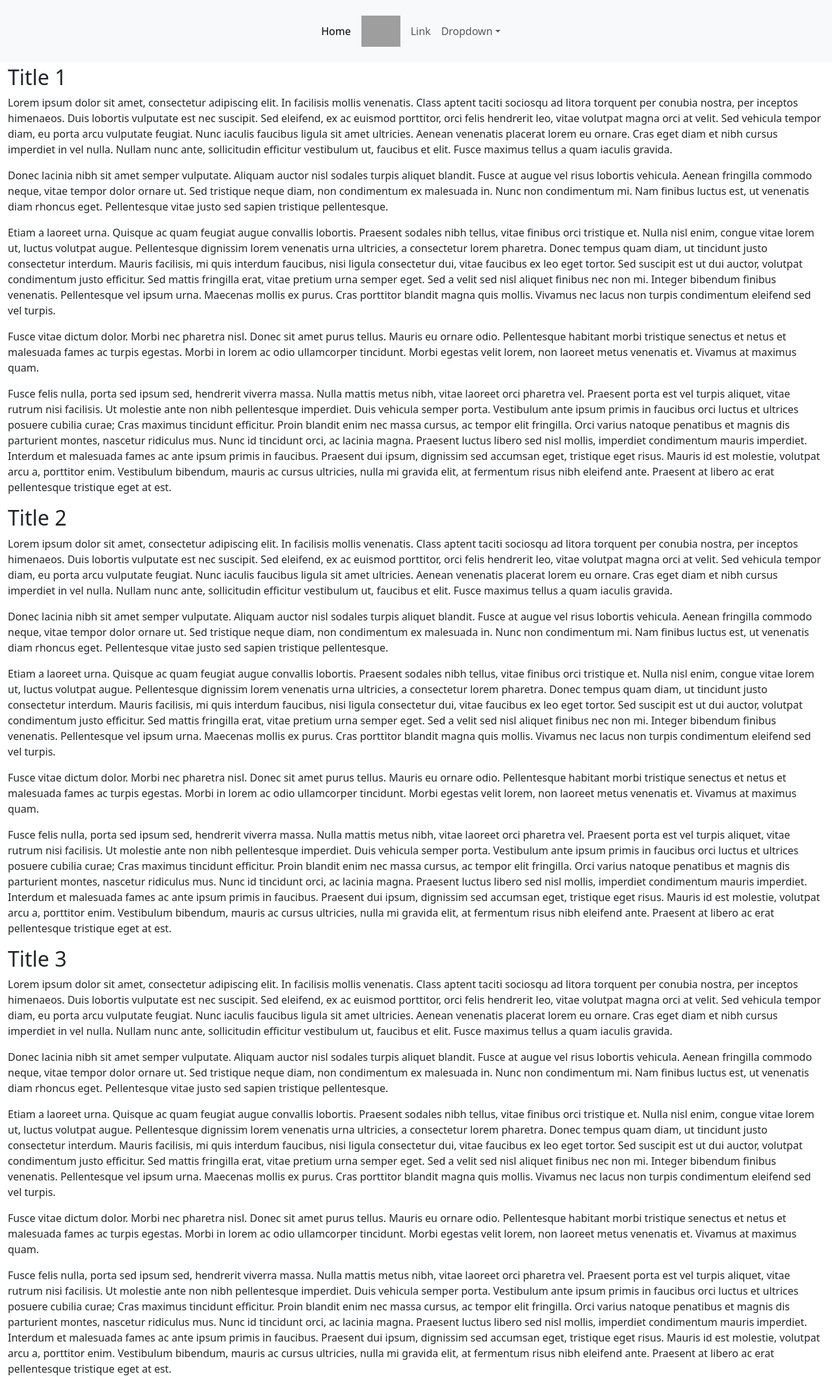
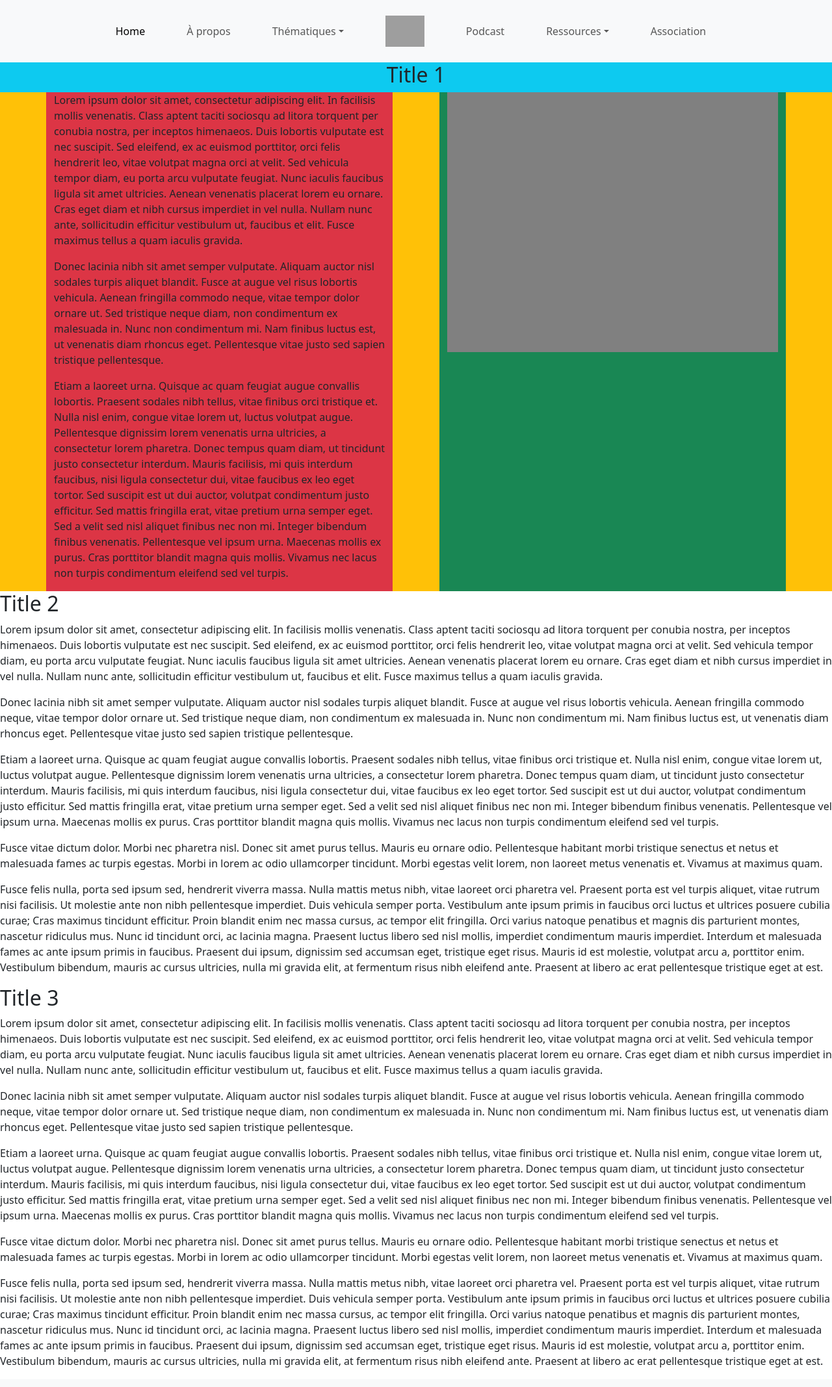
Before and after one commit to Cap0n3/Invisibles23, a Django app: page / in a window 1280 px wide. Shown: the whole page at 65% size. After the commit the page ends 2105 px from the top, so only its background shows below. Run offline with Django 4.2, Linux system fonts and the light colour scheme; some libraries are stand-ins or nearby versions; grey boxes are pictures that could not be loaded.

Commit message:
Continued website layout

```diff
--- a/Invisibles23/website/static/website/custom_css/main.css
+++ b/Invisibles23/website/static/website/custom_css/main.css
@@ -2,8 +2,10 @@
     --white: #ffffff;
 }
 
-main {
-    padding-top: 100px;
+.imageBlock {
+    width: 100%;
+    height: 400px;
+    background-color: grey;
 }
 
 /* lg breakpoint */
--- a/Invisibles23/website/templates/base.html
+++ b/Invisibles23/website/templates/base.html
@@ -1,26 +1,28 @@
 {% load static %}
 
 <!DOCTYPE html>
-<html lang="en">
+<html lang="fr">
 	<head>
-		<meta charset="UTF-8">
-		<meta name="viewport" content="width=device-width, initial-scale=1.0">
-		<meta http-equiv="X-UA-Compatible" content="ie=edge">
+		<meta charset="UTF-8" />
+		<meta name="viewport" content="width=device-width, initial-scale=1.0" />
+		<meta name="description" content="Site de sensibilisation aux maladies chroniques et invisibles" />
+		<meta name="keywords" content="Maladies invisibles, Maladies chroniques, Association" />
+		<meta http-equiv="X-UA-Compatible" content="ie=edge" />
 		<!-- Bootstrap 5 (manual) -->
 		<link rel="stylesheet" type="text/css" href="{% static 'website/css/bootstrap.css' %}" />
 		<link rel="stylesheet" type="text/css" href="{% static 'website/custom_css/main.css' %}" />
-		<script src="{% static 'website/js/bootstrap.min.js' %}"></script>
+		<script type="text/javascript" src="{% static 'website/js/bootstrap.bundle.min.js' %}"></script>
 		<title>Les Invisibles</title>
 	</head>
-	<body>
+	<body class="container-fluid px-0">
 		<!-- Navbar -->
 		{% include "website/nav.html" %}
 
 		<!-- Content -->
-		<main class="container-fluid">
+		<main class="container-fluid px-0">
 			{% block content %}
 			Replace me
-			{% endblock%}
+			{% endblock content %}
 		</main>
 	</body>
 </html>
--- a/Invisibles23/website/templates/website/home.html
+++ b/Invisibles23/website/templates/website/home.html
@@ -3,22 +3,33 @@
 
 <!--Unique code from the page-->
 {% block content %}
+<section class="container-fluid bg-info text-center">
     <h2>Title 1</h2>
+    <div class="row justify-content-evenly bg-warning">
+        <div class="col-5 bg-danger text-start">
             <p>Lorem ipsum dolor sit amet, consectetur adipiscing elit. In facilisis mollis venenatis. Class aptent taciti sociosqu ad litora torquent per conubia nostra, per inceptos himenaeos. Duis lobortis vulputate est nec suscipit. Sed eleifend, ex ac euismod porttitor, orci felis hendrerit leo, vitae volutpat magna orci at velit. Sed vehicula tempor diam, eu porta arcu vulputate feugiat. Nunc iaculis faucibus ligula sit amet ultricies. Aenean venenatis placerat lorem eu ornare. Cras eget diam et nibh cursus imperdiet in vel nulla. Nullam nunc ante, sollicitudin efficitur vestibulum ut, faucibus et elit. Fusce maximus tellus a quam iaculis gravida.</p>
             <p>Donec lacinia nibh sit amet semper vulputate. Aliquam auctor nisl sodales turpis aliquet blandit. Fusce at augue vel risus lobortis vehicula. Aenean fringilla commodo neque, vitae tempor dolor ornare ut. Sed tristique neque diam, non condimentum ex malesuada in. Nunc non condimentum mi. Nam finibus luctus est, ut venenatis diam rhoncus eget. Pellentesque vitae justo sed sapien tristique pellentesque.</p>
             <p>Etiam a laoreet urna. Quisque ac quam feugiat augue convallis lobortis. Praesent sodales nibh tellus, vitae finibus orci tristique et. Nulla nisl enim, congue vitae lorem ut, luctus volutpat augue. Pellentesque dignissim lorem venenatis urna ultricies, a consectetur lorem pharetra. Donec tempus quam diam, ut tincidunt justo consectetur interdum. Mauris facilisis, mi quis interdum faucibus, nisi ligula consectetur dui, vitae faucibus ex leo eget tortor. Sed suscipit est ut dui auctor, volutpat condimentum justo efficitur. Sed mattis fringilla erat, vitae pretium urna semper eget. Sed a velit sed nisl aliquet finibus nec non mi. Integer bibendum finibus venenatis. Pellentesque vel ipsum urna. Maecenas mollis ex purus. Cras porttitor blandit magna quis mollis. Vivamus nec lacus non turpis condimentum eleifend sed vel turpis.</p>
-<p>Fusce vitae dictum dolor. Morbi nec pharetra nisl. Donec sit amet purus tellus. Mauris eu ornare odio. Pellentesque habitant morbi tristique senectus et netus et malesuada fames ac turpis egestas. Morbi in lorem ac odio ullamcorper tincidunt. Morbi egestas velit lorem, non laoreet metus venenatis et. Vivamus at maximus quam.</p>
-<p>Fusce felis nulla, porta sed ipsum sed, hendrerit viverra massa. Nulla mattis metus nibh, vitae laoreet orci pharetra vel. Praesent porta est vel turpis aliquet, vitae rutrum nisi facilisis. Ut molestie ante non nibh pellentesque imperdiet. Duis vehicula semper porta. Vestibulum ante ipsum primis in faucibus orci luctus et ultrices posuere cubilia curae; Cras maximus tincidunt efficitur. Proin blandit enim nec massa cursus, ac tempor elit fringilla. Orci varius natoque penatibus et magnis dis parturient montes, nascetur ridiculus mus. Nunc id tincidunt orci, ac lacinia magna. Praesent luctus libero sed nisl mollis, imperdiet condimentum mauris imperdiet. Interdum et malesuada fames ac ante ipsum primis in faucibus. Praesent dui ipsum, dignissim sed accumsan eget, tristique eget risus. Mauris id est molestie, volutpat arcu a, porttitor enim. Vestibulum bibendum, mauris ac cursus ultricies, nulla mi gravida elit, at fermentum risus nibh eleifend ante. Praesent at libero ac erat pellentesque tristique eget at est.</p>
+        </div>
+        <div class="col-5 bg-success">
+            <div class="imageBlock" />
+        </div>
+    </div>
+</section>
+<section>
     <h2>Title 2</h2>
     <p>Lorem ipsum dolor sit amet, consectetur adipiscing elit. In facilisis mollis venenatis. Class aptent taciti sociosqu ad litora torquent per conubia nostra, per inceptos himenaeos. Duis lobortis vulputate est nec suscipit. Sed eleifend, ex ac euismod porttitor, orci felis hendrerit leo, vitae volutpat magna orci at velit. Sed vehicula tempor diam, eu porta arcu vulputate feugiat. Nunc iaculis faucibus ligula sit amet ultricies. Aenean venenatis placerat lorem eu ornare. Cras eget diam et nibh cursus imperdiet in vel nulla. Nullam nunc ante, sollicitudin efficitur vestibulum ut, faucibus et elit. Fusce maximus tellus a quam iaculis gravida.</p>
     <p>Donec lacinia nibh sit amet semper vulputate. Aliquam auctor nisl sodales turpis aliquet blandit. Fusce at augue vel risus lobortis vehicula. Aenean fringilla commodo neque, vitae tempor dolor ornare ut. Sed tristique neque diam, non condimentum ex malesuada in. Nunc non condimentum mi. Nam finibus luctus est, ut venenatis diam rhoncus eget. Pellentesque vitae justo sed sapien tristique pellentesque.</p>
     <p>Etiam a laoreet urna. Quisque ac quam feugiat augue convallis lobortis. Praesent sodales nibh tellus, vitae finibus orci tristique et. Nulla nisl enim, congue vitae lorem ut, luctus volutpat augue. Pellentesque dignissim lorem venenatis urna ultricies, a consectetur lorem pharetra. Donec tempus quam diam, ut tincidunt justo consectetur interdum. Mauris facilisis, mi quis interdum faucibus, nisi ligula consectetur dui, vitae faucibus ex leo eget tortor. Sed suscipit est ut dui auctor, volutpat condimentum justo efficitur. Sed mattis fringilla erat, vitae pretium urna semper eget. Sed a velit sed nisl aliquet finibus nec non mi. Integer bibendum finibus venenatis. Pellentesque vel ipsum urna. Maecenas mollis ex purus. Cras porttitor blandit magna quis mollis. Vivamus nec lacus non turpis condimentum eleifend sed vel turpis.</p>
     <p>Fusce vitae dictum dolor. Morbi nec pharetra nisl. Donec sit amet purus tellus. Mauris eu ornare odio. Pellentesque habitant morbi tristique senectus et netus et malesuada fames ac turpis egestas. Morbi in lorem ac odio ullamcorper tincidunt. Morbi egestas velit lorem, non laoreet metus venenatis et. Vivamus at maximus quam.</p>
     <p>Fusce felis nulla, porta sed ipsum sed, hendrerit viverra massa. Nulla mattis metus nibh, vitae laoreet orci pharetra vel. Praesent porta est vel turpis aliquet, vitae rutrum nisi facilisis. Ut molestie ante non nibh pellentesque imperdiet. Duis vehicula semper porta. Vestibulum ante ipsum primis in faucibus orci luctus et ultrices posuere cubilia curae; Cras maximus tincidunt efficitur. Proin blandit enim nec massa cursus, ac tempor elit fringilla. Orci varius natoque penatibus et magnis dis parturient montes, nascetur ridiculus mus. Nunc id tincidunt orci, ac lacinia magna. Praesent luctus libero sed nisl mollis, imperdiet condimentum mauris imperdiet. Interdum et malesuada fames ac ante ipsum primis in faucibus. Praesent dui ipsum, dignissim sed accumsan eget, tristique eget risus. Mauris id est molestie, volutpat arcu a, porttitor enim. Vestibulum bibendum, mauris ac cursus ultricies, nulla mi gravida elit, at fermentum risus nibh eleifend ante. Praesent at libero ac erat pellentesque tristique eget at est.</p>
+</section>
+<section>
     <h2>Title 3</h2>
     <p>Lorem ipsum dolor sit amet, consectetur adipiscing elit. In facilisis mollis venenatis. Class aptent taciti sociosqu ad litora torquent per conubia nostra, per inceptos himenaeos. Duis lobortis vulputate est nec suscipit. Sed eleifend, ex ac euismod porttitor, orci felis hendrerit leo, vitae volutpat magna orci at velit. Sed vehicula tempor diam, eu porta arcu vulputate feugiat. Nunc iaculis faucibus ligula sit amet ultricies. Aenean venenatis placerat lorem eu ornare. Cras eget diam et nibh cursus imperdiet in vel nulla. Nullam nunc ante, sollicitudin efficitur vestibulum ut, faucibus et elit. Fusce maximus tellus a quam iaculis gravida.</p>
     <p>Donec lacinia nibh sit amet semper vulputate. Aliquam auctor nisl sodales turpis aliquet blandit. Fusce at augue vel risus lobortis vehicula. Aenean fringilla commodo neque, vitae tempor dolor ornare ut. Sed tristique neque diam, non condimentum ex malesuada in. Nunc non condimentum mi. Nam finibus luctus est, ut venenatis diam rhoncus eget. Pellentesque vitae justo sed sapien tristique pellentesque.</p>
     <p>Etiam a laoreet urna. Quisque ac quam feugiat augue convallis lobortis. Praesent sodales nibh tellus, vitae finibus orci tristique et. Nulla nisl enim, congue vitae lorem ut, luctus volutpat augue. Pellentesque dignissim lorem venenatis urna ultricies, a consectetur lorem pharetra. Donec tempus quam diam, ut tincidunt justo consectetur interdum. Mauris facilisis, mi quis interdum faucibus, nisi ligula consectetur dui, vitae faucibus ex leo eget tortor. Sed suscipit est ut dui auctor, volutpat condimentum justo efficitur. Sed mattis fringilla erat, vitae pretium urna semper eget. Sed a velit sed nisl aliquet finibus nec non mi. Integer bibendum finibus venenatis. Pellentesque vel ipsum urna. Maecenas mollis ex purus. Cras porttitor blandit magna quis mollis. Vivamus nec lacus non turpis condimentum eleifend sed vel turpis.</p>
     <p>Fusce vitae dictum dolor. Morbi nec pharetra nisl. Donec sit amet purus tellus. Mauris eu ornare odio. Pellentesque habitant morbi tristique senectus et netus et malesuada fames ac turpis egestas. Morbi in lorem ac odio ullamcorper tincidunt. Morbi egestas velit lorem, non laoreet metus venenatis et. Vivamus at maximus quam.</p>
     <p>Fusce felis nulla, porta sed ipsum sed, hendrerit viverra massa. Nulla mattis metus nibh, vitae laoreet orci pharetra vel. Praesent porta est vel turpis aliquet, vitae rutrum nisi facilisis. Ut molestie ante non nibh pellentesque imperdiet. Duis vehicula semper porta. Vestibulum ante ipsum primis in faucibus orci luctus et ultrices posuere cubilia curae; Cras maximus tincidunt efficitur. Proin blandit enim nec massa cursus, ac tempor elit fringilla. Orci varius natoque penatibus et magnis dis parturient montes, nascetur ridiculus mus. Nunc id tincidunt orci, ac lacinia magna. Praesent luctus libero sed nisl mollis, imperdiet condimentum mauris imperdiet. Interdum et malesuada fames ac ante ipsum primis in faucibus. Praesent dui ipsum, dignissim sed accumsan eget, tristique eget risus. Mauris id est molestie, volutpat arcu a, porttitor enim. Vestibulum bibendum, mauris ac cursus ultricies, nulla mi gravida elit, at fermentum risus nibh eleifend ante. Praesent at libero ac erat pellentesque tristique eget at est.</p>
-{% endblock%}
+</section>
+{% endblock content %}
--- a/Invisibles23/website/templates/website/nav.html
+++ b/Invisibles23/website/templates/website/nav.html
@@ -1,4 +1,4 @@
-<nav class="navbar navbar-expand-lg py-3 bg-body-tertiary fixed-top">
+<nav class="navbar navbar-expand-lg py-3 bg-body-tertiary sticky-top">
     <div class="container-fluid">
         <!-- MOBILE HAMBURGER MENU -->
         <button class="navbar-toggler"
@@ -9,12 +9,19 @@
                 aria-label="Toggle navigation">
             <span class="navbar-toggler-icon"></span>
         </button>
+        <!-- OFFCANVA -->
         <div class="offcanvas offcanvas-start"
              tabindex="-1"
              id="offcanvasNavbar"
              aria-labelledby="offcanvasNavbarLabel">
-            <div class="offcanvas-header">
-                <img class="offcanvas-title" id="offcanvasNavbarLabel" src="https://getbootstrap.com/docs/5.3/assets/brand/bootstrap-logo.svg" alt="Bootstrap" width="60" height="48">
+            <!-- OFFCANVA LOGO -->
+            <div class="offcanvas-header px-4">
+                <img class="offcanvas-title"
+                     id="offcanvasNavbarLabel"
+                     src="https://getbootstrap.com/docs/5.3/assets/brand/bootstrap-logo.svg"
+                     alt="Bootstrap"
+                     width="60"
+                     height="48" />
                 <button type="button"
                         class="btn-close"
                         data-bs-dismiss="offcanvas"
@@ -23,37 +30,64 @@
             <div class="offcanvas-body">
                 <!-- NAVBAR MENU -->
                 <ul class="navbar-nav justify-content-center align-items-lg-center flex-grow-1 pe-3">
-                    <li class="nav-item">
+                    <li class="nav-item px-4">
                         <a class="nav-link active" aria-current="page" href="#">Home</a>
                     </li>
-
-                    <a class="nav-link" id="navLogo" href="#">
-                        <img src="https://getbootstrap.com/docs/5.3/assets/brand/bootstrap-logo.svg" alt="Bootstrap" width="60" height="48">
-                    </a>
-
-                    <li class="nav-item">
-                        <a class="nav-link" href="#">Link</a>
+                    <li class="nav-item px-4">
+                        <a class="nav-link" href="#">À propos</a>
                     </li>
-                    <li class="nav-item dropdown">
+                    <!-- THEMATIQUES DROPDOWN -->
+                    <li class="nav-item dropdown px-4">
                         <a class="nav-link dropdown-toggle"
                            href="#"
                            role="button"
                            data-bs-toggle="dropdown"
-                           aria-expanded="false">Dropdown</a>
+                           aria-expanded="false">Thématiques</a>
                         <ul class="dropdown-menu">
                             <li>
-                                <a class="dropdown-item" href="#">Action</a>
+                                <a class="dropdown-item" href="#">Maladies invisibles</a>
                             </li>
                             <li>
-                                <a class="dropdown-item" href="#">Another action</a>
+                                <a class="dropdown-item" href="#">Maladies chroniques</a>
                             </li>
                             <li>
-                                <hr class="dropdown-divider" />
+                                <a class="dropdown-item" href="#">Autres invisibles</a>
+                            </li>
+                        </ul>
+                    </li>
+                    <!-- LOGO NAV -->
+                    <li class="nav-item px-4">
+                        <a class="nav-link" id="navLogo" href="#">
+                            <img src="https://getbootstrap.com/docs/5.3/assets/brand/bootstrap-logo.svg"
+                                alt="Bootstrap"
+                                width="60"
+                                height="48" />
+                        </a>
+                    </li>
+                    <li class="nav-item px-4">
+                        <a class="nav-link" href="#">Podcast</a>
+                    </li>
+                    <!-- RESSOURCES DROPDOWN -->
+                    <li class="nav-item dropdown px-4">
+                        <a class="nav-link dropdown-toggle"
+                           href="#"
+                           role="button"
+                           data-bs-toggle="dropdown"
+                           aria-expanded="false">Ressources</a>
+                        <ul class="dropdown-menu">
+                            <li>
+                                <a class="dropdown-item" href="#">Ressources thérapeutiques</a>
                             </li>
                             <li>
-                                <a class="dropdown-item" href="#">Something else here</a>
+                                <a class="dropdown-item" href="#">Ressources financières</a>
+                            </li>
+                            <li>
+                                <a class="dropdown-item" href="#">Ressources administratives</a>
                             </li>
                         </ul>
+                    </li>
+                    <li class="nav-item px-4">
+                        <a class="nav-link" href="#">Association</a>
                     </li>
                 </ul>
             </div>
```
Lines whose indentation alone changed are shown as unchanged.
